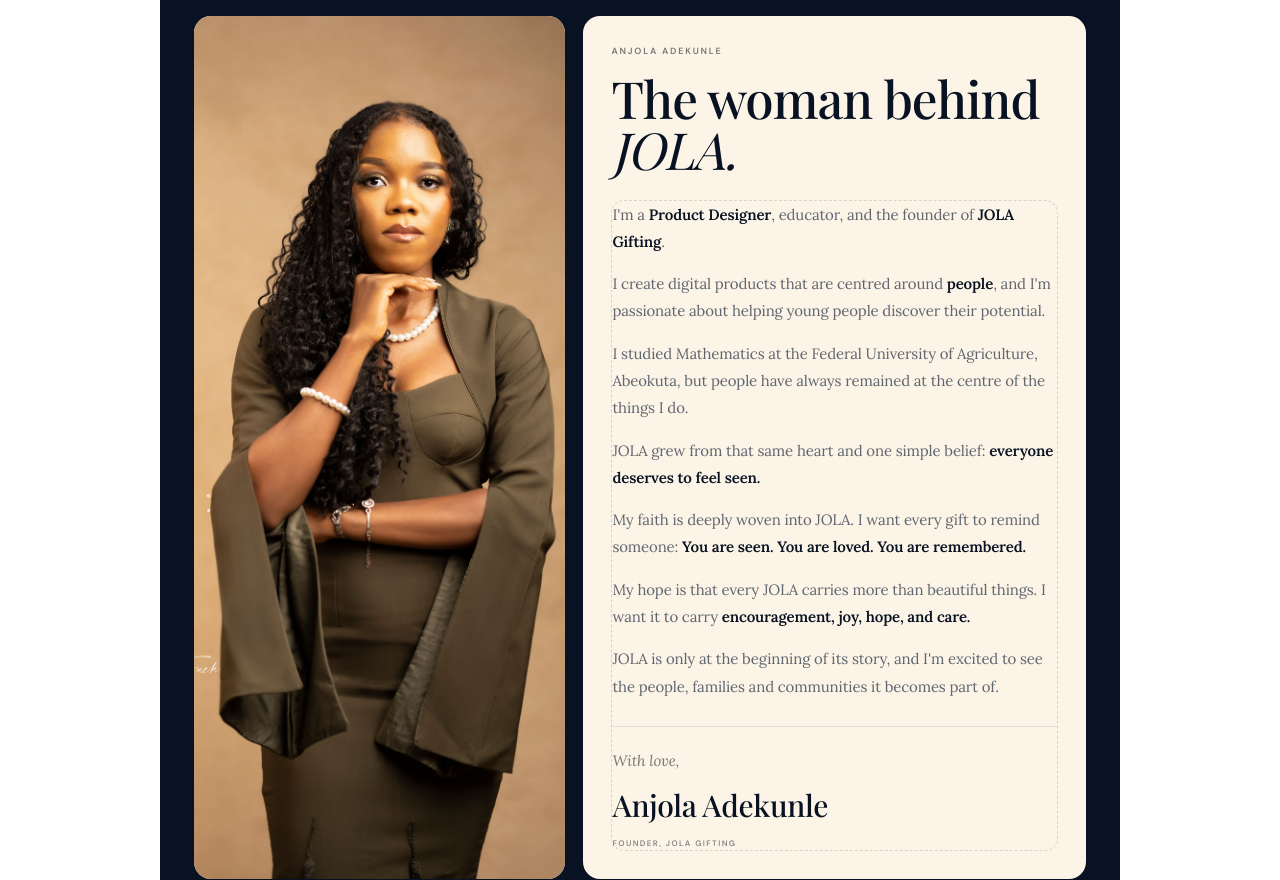
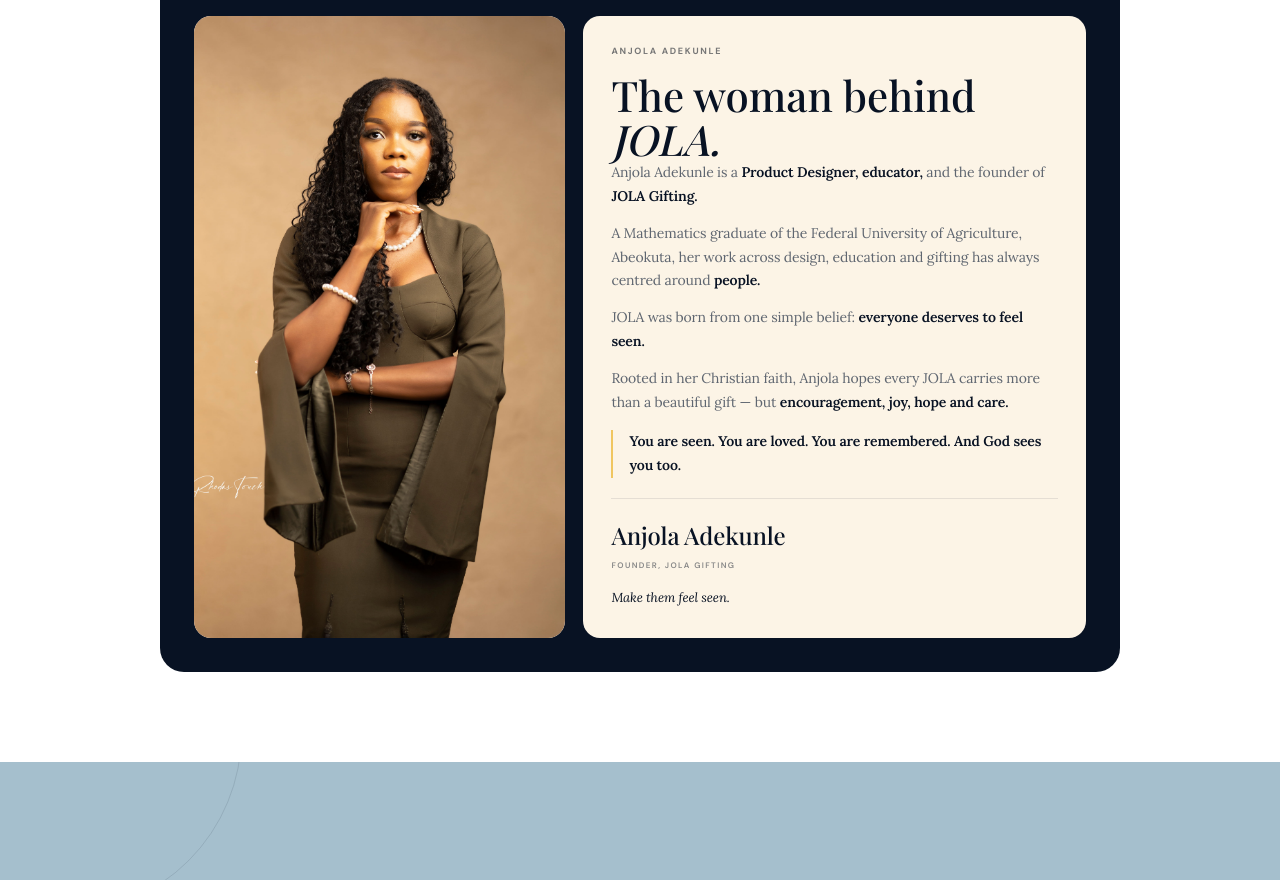
Before and after one commit to Vincenzo726/jola-gifting-backend, a plain HTML site: page frontend/about.html in a window 1280 px wide. Shown: the part 2296-3176 px from the top of the page. Drawn offline with nearby package versions, Linux system fonts and the light colour scheme; a web font is replaced by a local one.

Commit message:
PHOTO CHANGES

```diff
--- a/frontend/about.html
+++ b/frontend/about.html
@@ -21,10 +21,12 @@
     type="image/jpeg"
     href="./assets/logo.jpg"
   >
+
   <link
     href="https://fonts.googleapis.com/css2?family=DM+Sans:wght@400;500;600&family=Lora:ital,wght@0,400;0,500;0,600;1,400;1,500&family=Playfair+Display:ital,wght@0,400;0,500;0,600;1,400;1,500&display=swap"
     rel="stylesheet"
   >
+
   <link rel="preconnect" href="https://fonts.googleapis.com">
 
   <link
@@ -103,7 +105,11 @@
           >
             About
           </a>
-           <a href="merch.html">Merch</a>
+
+          <a href="merch.html">
+            Merch
+          </a>
+
           <a href="contact.html">
             Contact
           </a>
@@ -545,7 +551,7 @@
 
         <img
           src="./assets/jola-founder.jpg"
-              alt="Jola, founder of Jola Gifting"
+          alt="Anjola Adekunle, founder of Jola Gifting"
           class="founder-photo"
         >
 
@@ -565,51 +571,38 @@
         </h3>
 
 
-            <div class="founder-story-blank founder-story-content">
+        <div class="founder-story-content">
 
           <p>
-                I'm a <strong>Product Designer</strong>, educator,
-                and the founder of <strong>JOLA Gifting</strong>.
+            Anjola Adekunle is a <strong>Product Designer, educator,</strong>
+            and the founder of <strong>JOLA Gifting.</strong>
           </p>
 
           <p>
-                I create digital products that are centred around
-                <strong>people</strong>, and I'm passionate about helping
-                young people discover their potential.
+            A Mathematics graduate of the Federal University of Agriculture,
+            Abeokuta, her work across design, education and gifting has
+            always centred around <strong>people.</strong>
           </p>
 
           <p>
-                I studied Mathematics at the Federal University of Agriculture,
-                Abeokuta, but people have always remained at the centre of
-                the things I do.
-              </p>
-
-              <p>
-                JOLA grew from that same heart and one simple belief:
+            JOLA was born from one simple belief:
             <strong>everyone deserves to feel seen.</strong>
           </p>
 
           <p>
-                My faith is deeply woven into JOLA. I want every gift to
-                remind someone:
-                <strong>You are seen. You are loved. You are remembered.</strong>
+            Rooted in her Christian faith, Anjola hopes every JOLA carries
+            more than a beautiful gift — but <strong>encouragement, joy,
+            hope and care.</strong>
           </p>
 
-              <p>
-                My hope is that every JOLA carries more than beautiful things.
-                I want it to carry <strong>encouragement, joy, hope, and care.</strong>
-              </p>
-
-              <p>
-                JOLA is only at the beginning of its story, and I'm excited
-                to see the people, families and communities it becomes part of.
+          <p class="founder-highlight">
+            <strong>
+              You are seen. You are loved. You are remembered.
+              And God sees you too.
+            </strong>
           </p>
 
           <div class="founder-signature">
-
-                <span>
-                  With love,
-                </span>
 
             <strong>
               Anjola Adekunle
@@ -621,6 +614,10 @@
 
           </div>
 
+          <div class="founder-tagline">
+            <em>Make them feel seen.</em>
+          </div>
+
         </div>
 
       </div>
@@ -630,7 +627,6 @@
   </div>
 
 </section>
-
 
     <!-- =====================================================
          ENDING
--- a/frontend/css/about.css
+++ b/frontend/css/about.css
@@ -15,25 +15,20 @@
 
 .about-page .about-cover {
   position: relative;
-
   width: 100%;
   height: 78vh;
   min-height: 620px;
-
   display: flex;
   align-items: center;
   justify-content: center;
-
   overflow: hidden;
 }
 
 .about-page .about-cover-image {
   position: absolute;
   inset: 0;
-
   width: 100%;
   height: 100%;
-
   object-fit: cover;
   object-position: center;
 }
@@ -41,7 +36,6 @@
 .about-page .about-cover-overlay {
   position: absolute;
   inset: 0;
-
   background:
     linear-gradient(
       180deg,
@@ -54,60 +48,42 @@
 .about-page .about-cover-content {
   position: relative;
   z-index: 2;
-
   width: min(850px, calc(100% - 40px));
-
   margin: 0 auto;
-
   text-align: center;
 }
 
 .about-page .about-cover-label {
   display: block;
-
   margin-bottom: 20px;
-
   color: var(--gold);
-
   font-size: 10px;
   font-weight: 700;
-
   letter-spacing: 2.5px;
   text-transform: uppercase;
 }
 
 .about-page .about-cover-content h1 {
   margin: 0;
-
   color: #ffffff;
-
   font-family: "Playfair Display", serif;
-
   font-size: clamp(54px, 7vw, 92px);
-
   font-weight: 500;
-
   line-height: 0.98;
-
   letter-spacing: -3px;
 }
 
 .about-page .about-cover-content h1 em {
   color: var(--warm-ivory);
-
   font-weight: 400;
   font-style: italic;
 }
 
 .about-page .about-cover-content p {
   max-width: 620px;
-
   margin: 25px auto 0;
-
   color: rgba(255, 255, 255, 0.87);
-
   font-size: 14px;
-
   line-height: 1.8;
 }
 
@@ -118,13 +94,11 @@
 
 .about-page .about-story-flow {
   padding: 90px 0 100px;
-
   background: #ffffff;
 }
 
 .about-page .about-flow-container {
   width: min(900px, calc(100% - 56px));
-
   margin: 0 auto;
 }
 
@@ -135,44 +109,32 @@
 
 .about-page .story-progress {
   width: min(620px, 100%);
-
   margin: 0 auto 27px;
 }
 
 .about-page .story-progress-line {
   width: 100%;
   height: 2px;
-
   overflow: hidden;
-
   background: rgba(8, 18, 35, 0.08);
 }
 
 .about-page .story-progress-line span {
   display: block;
-
   width: 33.333%;
-
   height: 100%;
-
   background: var(--gold);
-
   transition: width 450ms ease;
 }
 
 .about-page .story-progress-info {
   display: flex;
-
   align-items: center;
   justify-content: space-between;
-
   margin-top: 9px;
-
   color: #999999;
-
   font-size: 9px;
   font-weight: 700;
-
   letter-spacing: 1.5px;
 }
 
@@ -183,9 +145,7 @@
 
 .about-page .story-slider {
   position: relative;
-
   width: 100%;
-
   min-height: 520px;
 }
 
@@ -197,33 +157,22 @@
 .about-page .story-card {
   position: absolute;
   inset: 0;
-
   width: 100%;
   min-height: 520px;
-
   padding: 34px 38px;
-
   display: flex;
   flex-direction: column;
-
   overflow: hidden;
-
   border-radius: 24px;
-
   background: var(--warm-ivory);
-
   opacity: 0;
   visibility: hidden;
-
   transform: translateX(35px) scale(0.97);
-
   transition:
     opacity 420ms ease,
     transform 420ms ease,
     visibility 420ms ease;
-
   pointer-events: none;
-
   box-shadow:
     0 20px 55px rgba(8, 18, 35, 0.07);
 }
@@ -231,11 +180,8 @@
 .about-page .story-card.active {
   opacity: 1;
   visibility: visible;
-
   transform: translateX(0) scale(1);
-
   pointer-events: auto;
-
   z-index: 4;
 }
 
@@ -247,21 +193,14 @@
 .about-page .story-card.active::before,
 .about-page .story-card.active::after {
   content: "";
-
   position: absolute;
-
   left: 14px;
   right: 14px;
   bottom: -10px;
-
   height: 100%;
-
   border-radius: 22px;
-
   background: #f2eadf;
-
   z-index: -1;
-
   opacity: 0.72;
 }
 
@@ -269,11 +208,8 @@
   left: 27px;
   right: 27px;
   bottom: -19px;
-
   background: #ebe2d6;
-
   opacity: 0.45;
-
   z-index: -2;
 }
 
@@ -284,32 +220,24 @@
 
 .about-page .story-card-top {
   display: flex;
-
   align-items: center;
   justify-content: space-between;
-
   gap: 20px;
-
   flex-shrink: 0;
 }
 
 .about-page .story-card-number {
   color: #8e8e8e;
-
   font-size: 10px;
   font-weight: 700;
-
   letter-spacing: 1.5px;
 }
 
 .about-page .story-card-label {
   color: #7d7d7d;
-
   font-size: 9px;
   font-weight: 700;
-
   letter-spacing: 1.8px;
-
   text-transform: uppercase;
 }
 
@@ -320,39 +248,25 @@
 
 .about-page .story-card-content {
   width: min(760px, 100%);
-
   height: calc(100% - 42px);
-
   margin: 0 auto;
-
   padding: 30px 40px 68px;
-
   display: flex;
   flex-direction: column;
-
   align-items: center;
   justify-content: center;
-
   text-align: center;
 }
 
 .about-page .story-card-content h2 {
   width: 100%;
-
   max-width: 720px;
-
   margin: 0 auto;
-
   color: var(--royal-blue);
-
   font-family: "Playfair Display", serif;
-
   font-size: clamp(34px, 4.5vw, 56px);
-
   font-weight: 500;
-
   line-height: 1.06;
-
   letter-spacing: -1.4px;
 }
 
@@ -367,15 +281,10 @@
 
 .about-page .story-card-content > p {
   width: 100%;
-
   max-width: 650px;
-
   margin: 20px auto 0;
-
   color: var(--text-muted);
-
   font-size: 13px;
-
   line-height: 1.8;
 }
 
@@ -403,73 +312,52 @@
 
 .about-page .story-card:nth-child(2) {
   background: var(--warm-ivory);
-
   color: var(--royal-blue);
 }
 
 .about-page .story-card:nth-child(2) .story-card-content {
   width: min(760px, 100%);
-
   padding-top: 25px;
   padding-bottom: 72px;
 }
 
 .about-page .story-card:nth-child(2) .story-card-content h2 {
   max-width: 690px;
-
   font-size: clamp(34px, 4.3vw, 53px);
 }
 
 .about-page .story-heart {
   width: min(620px, 100%);
-
   margin: 28px auto 0;
-
   padding-top: 22px;
-
   border-top: 1px solid rgba(8, 18, 35, 0.10);
-
   text-align: center;
 }
 
 .about-page .story-heart > span {
   display: block;
-
   margin-bottom: 9px;
-
   color: #888888;
-
   font-size: 8px;
   font-weight: 700;
-
   letter-spacing: 1.7px;
-
   text-transform: uppercase;
 }
 
 .about-page .story-heart h3 {
   margin: 0;
-
   color: var(--royal-blue);
-
   font-family: "Playfair Display", serif;
-
   font-size: clamp(25px, 3.2vw, 39px);
-
   font-weight: 500;
-
   line-height: 1.05;
 }
 
 .about-page .story-heart p {
   max-width: 540px;
-
   margin: 10px auto 0;
-
   color: var(--text-muted);
-
   font-size: 12px;
-
   line-height: 1.7;
 }
 
@@ -484,7 +372,6 @@
 
 .about-page .story-card:nth-child(3) .story-card-content {
   width: min(770px, 100%);
-
   padding-top: 28px;
   padding-bottom: 72px;
 }
@@ -495,35 +382,24 @@
 
 .about-page .faith-story {
   width: min(670px, 100%);
-
   margin: 28px auto 0;
-
   padding-top: 20px;
-
   border-top: 1px solid rgba(8, 18, 35, 0.10);
-
   text-align: center;
 }
 
 .about-page .faith-star {
   display: block;
-
   margin-bottom: 12px;
-
   color: var(--gold);
-
   font-size: 18px;
 }
 
 .about-page .faith-story p {
   max-width: 650px;
-
   margin: 0 auto;
-
   color: var(--text-muted);
-
   font-size: 12px;
-
   line-height: 1.8;
 }
 
@@ -534,24 +410,16 @@
 
 .about-page .story-next {
   position: absolute;
-
   right: 28px;
   bottom: 27px;
-
   width: 52px;
   height: 52px;
-
   display: grid;
   place-items: center;
-
   border: 1px solid var(--royal-blue);
-
   border-radius: 50%;
-
   background: transparent;
-
   color: var(--royal-blue);
-
   transition:
     background 300ms ease,
     color 300ms ease,
@@ -560,9 +428,7 @@
 
 .about-page .story-next:hover {
   background: var(--royal-blue);
-
   color: var(--warm-ivory);
-
   transform: translateX(4px);
 }
 
@@ -577,32 +443,22 @@
 
 .about-page .story-navigation {
   display: flex;
-
   align-items: center;
   justify-content: center;
-
   gap: 16px;
-
   margin-top: 32px;
 }
 
 .about-page .story-previous {
   width: 38px;
   height: 38px;
-
   display: grid;
   place-items: center;
-
   border: 1px solid rgba(8, 18, 35, 0.15);
-
   border-radius: 50%;
-
   background: transparent;
-
   color: var(--royal-blue);
-
   font-size: 13px;
-
   transition:
     background 300ms ease,
     color 300ms ease;
@@ -610,26 +466,20 @@
 
 .about-page .story-previous:hover {
   background: var(--royal-blue);
-
   color: var(--warm-ivory);
 }
 
 .about-page .story-dots {
   display: flex;
-
   align-items: center;
-
   gap: 7px;
 }
 
 .about-page .story-dot {
   width: 7px;
   height: 7px;
-
   border-radius: 50%;
-
   background: rgba(8, 18, 35, 0.18);
-
   transition:
     width 300ms ease,
     background 300ms ease;
@@ -637,17 +487,13 @@
 
 .about-page .story-dot.active {
   width: 22px;
-
   border-radius: 999px;
-
   background: var(--gold);
 }
 
 .about-page .story-navigation-text {
   color: #999999;
-
   font-size: 9px;
-
   letter-spacing: 0.8px;
 }
 
@@ -658,19 +504,14 @@
 
 .about-page .about-mission-vision {
   padding: 20px 0 80px;
-
   background: #ffffff;
 }
 
 .about-page .mission-vision-box {
   width: min(960px, calc(100% - 56px));
-
   margin: 0 auto;
-
   padding: 34px;
-
   border-radius: 24px;
-
   background: var(--warm-ivory);
 }
 
@@ -680,30 +521,20 @@
 
 .about-page .section-heading > span {
   display: block;
-
   margin-bottom: 13px;
-
   color: #777777;
-
   font-size: 9px;
   font-weight: 700;
-
   letter-spacing: 1.7px;
-
   text-transform: uppercase;
 }
 
 .about-page .section-heading h2 {
   margin: 0;
-
   color: var(--royal-blue);
-
   font-family: "Playfair Display", serif;
-
   font-size: clamp(34px, 4.5vw, 55px);
-
   font-weight: 500;
-
   line-height: 1;
 }
 
@@ -714,21 +545,15 @@
 
 .about-page .mission-vision-grid {
   display: grid;
-
   grid-template-columns: 1fr 1fr;
-
   gap: 1px;
-
   overflow: hidden;
-
   border-radius: 17px;
-
   background: rgba(8, 18, 35, 0.10);
 }
 
 .about-page .mission-vision-card {
   padding: 27px;
-
   background: #ffffff;
 }
 
@@ -738,14 +563,10 @@
 
 .about-page .mv-number {
   display: block;
-
   margin-bottom: 12px;
-
   color: #999999;
-
   font-size: 9px;
   font-weight: 700;
-
   letter-spacing: 1.5px;
 }
 
@@ -755,16 +576,11 @@
 
 .about-page .mv-label {
   display: block;
-
   margin-bottom: 13px;
-
   color: #777777;
-
   font-size: 9px;
   font-weight: 700;
-
   letter-spacing: 1.6px;
-
   text-transform: uppercase;
 }
 
@@ -774,15 +590,10 @@
 
 .about-page .mission-vision-card h3 {
   margin: 0 0 17px;
-
   color: var(--royal-blue);
-
   font-family: "Playfair Display", serif;
-
   font-size: clamp(25px, 3vw, 36px);
-
   font-weight: 500;
-
   line-height: 1.08;
 }
 
@@ -792,11 +603,8 @@
 
 .about-page .mission-vision-card p {
   margin: 0 0 15px;
-
   color: #656a6f;
-
   font-size: 12.5px;
-
   line-height: 1.85;
 }
 
@@ -819,19 +627,14 @@
 
 .about-page .about-founder {
   padding: 0 0 90px;
-
   background: #ffffff;
 }
 
 .about-page .founder-section-box {
   width: min(960px, calc(100% - 56px));
-
   margin: 0 auto;
-
   padding: 34px;
-
   border-radius: 24px;
-
   background: var(--royal-blue);
 }
 
@@ -849,78 +652,135 @@
 
 .about-page .founder-grid {
   display: grid;
-
   grid-template-columns: 0.85fr 1.15fr;
-
   gap: 18px;
+  align-items: stretch;
 }
 
+
+/* =========================================================
+   FOUNDER PHOTO
+   SAME HEIGHT AS STORY CARD
+========================================================= */
+
 .about-page .founder-photo-wrap {
-  min-height: 370px;
-
+  align-self: stretch;
+  min-height: 0;
+  height: auto;
   overflow: hidden;
-
   border-radius: 17px;
-
   background: #ffffff;
 }
 
 .about-page .founder-photo {
+  display: block;
   width: 100%;
   height: 100%;
-
-  min-height: 370px;
-
   object-fit: cover;
-  object-position: center;
+  object-position: center top;
 }
 
+
+/* =========================================================
+   FOUNDER STORY
+========================================================= */
+
 .about-page .founder-story {
-  min-height: 370px;
-
+  min-height: 0;
   padding: 28px;
-
   display: flex;
   flex-direction: column;
-
   border-radius: 17px;
-
   background: var(--warm-ivory);
 }
 
 .about-page .founder-name-label {
   color: #777777;
-
   font-size: 9px;
   font-weight: 700;
-
   letter-spacing: 1.7px;
 }
 
 .about-page .founder-story h3 {
   margin: 15px 0 0;
-
   color: var(--royal-blue);
-
   font-family: "Playfair Display", serif;
-
   font-size: clamp(28px, 3.4vw, 42px);
-
   font-weight: 500;
-
   line-height: 1.05;
 }
 
+
+/* =========================================================
+   FOUNDER STORY CONTENT
+========================================================= */
+
 .about-page .founder-story-blank {
-  flex: 1;
+  min-height: 0;
+  margin-top: 25px;
+  border: none;
+  border-radius: 0;
+}
 
-  min-height: 160px;
+.about-page .founder-story-content {
+  color: #5f6670;
+  font-family: "Lora", Georgia, serif;
+  font-size: 14px;
+  font-weight: 400;
+  line-height: 1.7;
+  letter-spacing: -0.01em;
+}
 
-  margin-top: 25px;
+.about-page .founder-story-content p {
+  margin: 0 0 13px;
+}
 
-  border: 1px dashed rgba(8, 18, 35, 0.14);
+.about-page .founder-story-content strong {
+  color: var(--royal-blue);
+  font-family: "Lora", Georgia, serif;
+  font-weight: 600;
+}
 
-  border-radius: 13px;
+.about-page .founder-highlight {
+  margin-top: 16px !important;
+  padding-left: 16px;
+  border-left: 2px solid var(--gold);
+}
+
+.about-page .founder-highlight strong {
+  line-height: 1.65;
+}
+
+.about-page .founder-signature {
+  margin-top: 20px;
+  padding-top: 16px;
+  border-top: 1px solid rgba(29, 37, 48, 0.10);
+}
+
+.about-page .founder-signature strong {
+  display: block;
+  color: var(--royal-blue);
+  font-family: "Playfair Display", serif;
+  font-size: 24px;
+  font-weight: 500;
+}
+
+.about-page .founder-signature small {
+  display: block;
+  margin-top: 3px;
+  color: #888888;
+  font-family: "DM Sans", sans-serif;
+  font-size: 8px;
+  font-weight: 600;
+  letter-spacing: 1.4px;
+  text-transform: uppercase;
+}
+
+.about-page .founder-tagline {
+  margin-top: 15px;
+  color: var(--royal-blue);
+  font-family: "Lora", Georgia, serif;
+  font-size: 13px;
 }
 
 
@@ -938,10 +798,15 @@
     grid-template-columns: 1fr;
   }
 
-  .about-page .founder-photo-wrap,
+  .about-page .founder-photo-wrap {
+    min-height: 400px;
+    height: 400px;
+  }
+
   .about-page .founder-photo {
     min-height: 400px;
   }
+
 }
 
 
@@ -960,23 +825,18 @@
 
   .about-page .about-cover-label {
     margin-bottom: 16px;
-
     font-size: 8px;
-
     letter-spacing: 2px;
   }
 
   .about-page .about-cover-content h1 {
     font-size: 43px;
-
     letter-spacing: -1px;
   }
 
   .about-page .about-cover-content p {
     margin-top: 20px;
-
     font-size: 12px;
-
     line-height: 1.7;
   }
 
@@ -997,31 +857,24 @@
 
   .about-page .story-card {
     min-height: 555px;
-
     padding: 23px 18px;
-
     border-radius: 19px;
   }
 
   .about-page .story-card-content {
     width: 100%;
-
     height: calc(100% - 40px);
-
     padding: 25px 5px 68px;
-
     text-align: center;
   }
 
   .about-page .story-card-content h2 {
     font-size: 30px;
-
     letter-spacing: -0.7px;
   }
 
   .about-page .story-card-content > p {
     font-size: 12px;
-
     line-height: 1.75;
   }
 
@@ -1038,7 +891,6 @@
 
   .about-page .story-heart {
     margin-top: 25px;
-
     padding-top: 19px;
   }
 
@@ -1048,7 +900,6 @@
 
   .about-page .story-heart p {
     font-size: 11px;
-
     line-height: 1.65;
   }
 
@@ -1065,13 +916,11 @@
 
   .about-page .faith-story {
     margin-top: 25px;
-
     padding-top: 19px;
   }
 
   .about-page .faith-story p {
     font-size: 11px;
-
     line-height: 1.75;
   }
 
@@ -1081,7 +930,6 @@
   .about-page .story-next {
     right: 17px;
     bottom: 17px;
-
     width: 47px;
     height: 47px;
   }
@@ -1106,9 +954,7 @@
 
   .about-page .mission-vision-box {
     width: calc(100% - 30px);
-
     padding: 22px 18px;
-
     border-radius: 19px;
   }
 
@@ -1137,9 +983,7 @@
 
   .about-page .founder-section-box {
     width: calc(100% - 30px);
-
     padding: 22px;
-
     border-radius: 19px;
   }
 
@@ -1147,19 +991,31 @@
     margin-bottom: 22px;
   }
 
-  .about-page .founder-photo-wrap,
+  .about-page .founder-photo-wrap {
+    min-height: 300px;
+    height: 300px;
+  }
+
   .about-page .founder-photo {
     min-height: 300px;
   }
 
   .about-page .founder-story {
     min-height: 275px;
-
     padding: 22px;
   }
 
   .about-page .founder-story h3 {
     font-size: 30px;
+  }
+
+  .about-page .founder-story-content {
+    font-size: 13px;
+    line-height: 1.72;
+  }
+
+  .about-page .founder-story-content p {
+    margin-bottom: 12px;
   }
 
 
@@ -1172,6 +1028,7 @@
   .about-page .about-ending-inner h2 {
     font-size: 40px;
   }
+
 }
 
 
@@ -1218,6 +1075,7 @@
   .about-page .about-ending-inner h2 {
     font-size: 36px;
   }
+
 }
 
 
@@ -1227,33 +1085,24 @@
 
 .about-page .about-ending {
   position: relative;
-
   padding: 125px 20px;
-
   background: var(--sky-blue);
-
   text-align: center;
-
   overflow: hidden;
 }
 
 .about-page .about-ending::before,
 .about-page .about-ending::after {
   content: "";
-
   position: absolute;
-
   border: 1px solid rgba(8, 18, 35, 0.10);
-
   border-radius: 50%;
-
   pointer-events: none;
 }
 
 .about-page .about-ending::before {
   width: 360px;
   height: 360px;
-
   top: -210px;
   left: -120px;
 }
@@ -1261,7 +1110,6 @@
 .about-page .about-ending::after {
   width: 430px;
   height: 430px;
-
   right: -180px;
   bottom: -260px;
 }
@@ -1269,61 +1117,43 @@
 .about-page .about-ending-inner {
   position: relative;
   z-index: 2;
-
   width: min(850px, 100%);
-
   margin: 0 auto;
 }
 
 .about-page .about-ending-inner > span {
   display: block;
-
   margin-bottom: 24px;
-
   color: rgba(8, 18, 35, 0.55);
-
   font-size: 10px;
   font-weight: 700;
-
   letter-spacing: 2.3px;
-
   text-transform: uppercase;
 }
 
 .about-page .about-ending-inner h2 {
   min-height: 1.15em;
-
   margin: 0;
-
   color: var(--royal-blue);
-
   font-family: "Playfair Display", serif;
-
   font-size: clamp(46px, 6vw, 76px);
-
   font-weight: 500;
-
   line-height: 1.05;
-
   letter-spacing: -2px;
 }
 
 .about-page .about-cursor {
   display: inline-block;
-
   width: 2px;
   height: 0.85em;
-
   margin-left: 7px;
-
   vertical-align: -0.05em;
-
   background: var(--royal-blue);
-
   animation: aboutCursorBlink 0.8s steps(1) infinite;
 }
 
 @keyframes aboutCursorBlink {
+
   0%,
   45% {
     opacity: 1;
@@ -1333,11 +1163,12 @@
   100% {
     opacity: 0;
   }
+
 }
 
 
 /* =========================================================
-   MOBILE
+   ENDING MOBILE
 ========================================================= */
 
 @media (max-width: 700px) {
@@ -1348,157 +1179,14 @@
 
   .about-page .about-ending-inner > span {
     margin-bottom: 19px;
-
     font-size: 8px;
-
     letter-spacing: 2px;
   }
 
   .about-page .about-ending-inner h2 {
     min-height: 2.2em;
-
     font-size: 40px;
-
     line-height: 1.08;
   }
 
 }
-/* =========================================================
-   FOUNDER STORY — SOFT + EDITORIAL TYPOGRAPHY
-========================================================= */
-
-.about-page .founder-story-content {
-  margin-top: 24px;
-
-  color: #5f6670;
-
-  font-family: "Lora", Georgia, serif;
-  font-size: 15px;
-  font-weight: 400;
-
-  line-height: 1.82;
-  letter-spacing: -0.01em;
-}
-
-.about-page .founder-story-content p {
-  margin: 0 0 15px;
-}
-
-.about-page .founder-story-content strong {
-  color: var(--royal-blue);
-
-  font-family: "Lora", Georgia, serif;
-  font-weight: 600;
-
-  letter-spacing: -0.01em;
-}
-
-
-/* =========================================================
-   FOUNDER NAME
-========================================================= */
-
-.about-page .founder-name-label {
-  font-family: "DM Sans", sans-serif;
-
-  font-size: 9px;
-  font-weight: 600;
-
-  letter-spacing: 1.8px;
-  text-transform: uppercase;
-}
-
-
-/* =========================================================
-   FOUNDER HEADING
-========================================================= */
-
-.about-page .founder-story h3 {
-  margin-top: 15px;
-
-  color: var(--royal-blue);
-
-  font-family: "Playfair Display", serif;
-
-  font-size: clamp(38px, 4vw, 54px);
-  font-weight: 500;
-
-  line-height: 1;
-  letter-spacing: -1px;
-}
-
-.about-page .founder-story h3 em {
-  font-weight: 400;
-  font-style: italic;
-}
-
-
-/* =========================================================
-   SIGNATURE
-========================================================= */
-
-.about-page .founder-signature {
-  margin-top: 26px;
-  padding-top: 20px;
-
-  border-top:
-    1px solid rgba(29, 37, 48, 0.10);
-}
-
-.about-page .founder-signature span {
-  display: block;
-
-  margin-bottom: 4px;
-
-  color: #777777;
-
-  font-family: "Lora", Georgia, serif;
-  font-size: 15px;
-  font-style: italic;
-}
-
-.about-page .founder-signature strong {
-  display: block;
-
-  color: var(--royal-blue);
-
-  font-family: "Playfair Display", serif;
-  font-size: 30px;
-  font-weight: 500;
-}
-
-.about-page .founder-signature small {
-  display: block;
-
-  margin-top: 3px;
-
-  color: #888888;
-
-  font-family: "DM Sans", sans-serif;
-  font-size: 8px;
-  font-weight: 600;
-
-  letter-spacing: 1.4px;
-  text-transform: uppercase;
-}
-
-
-/* =========================================================
-   MOBILE
-========================================================= */
-
-@media (max-width: 700px) {
-
-  .about-page .founder-story-content {
-    font-size: 14px;
-    line-height: 1.78;
-  }
-
-  .about-page .founder-story-content strong {
-    font-weight: 600;
-  }
-
-  .about-page .founder-story h3 {
-    font-size: 34px;
-  }
-}
```
Lines whose indentation alone changed are shown as unchanged.
